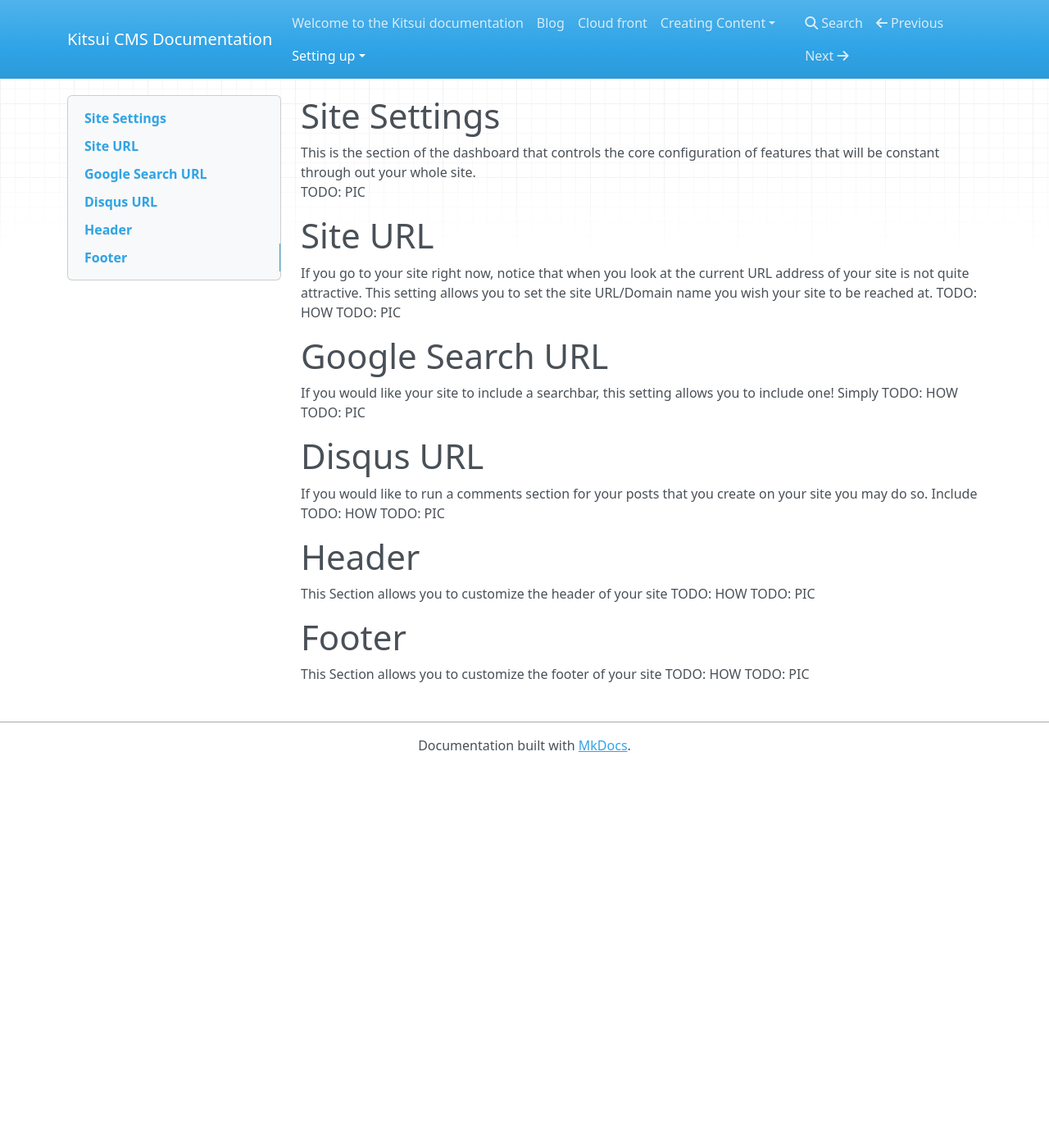
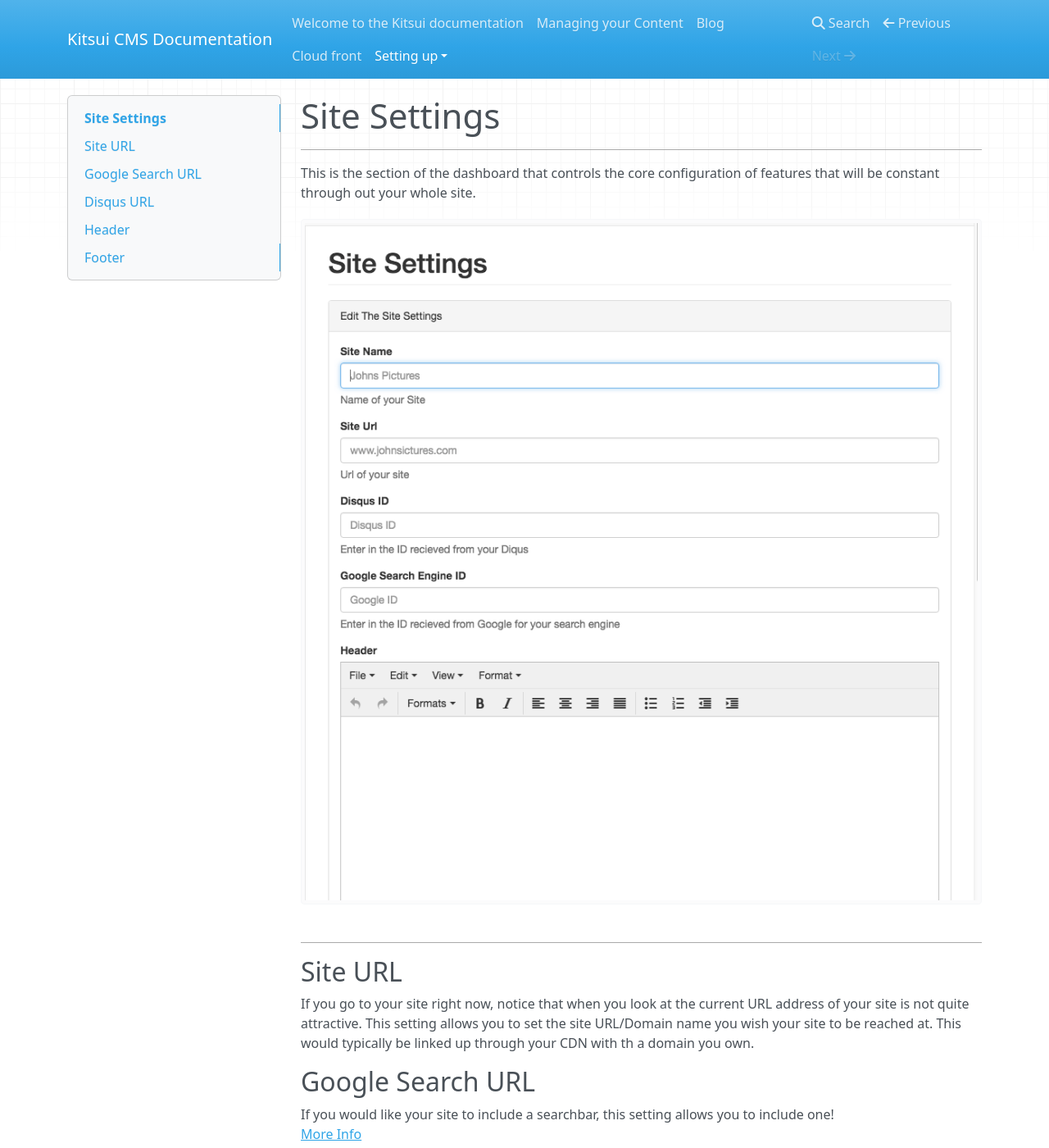
Before and after one commit to Kitsui/aws-cms-doc, an MkDocs documentation site: the page built from docs/Setting up/site-settings.md, in a window 1280 px wide and 1400 px high. Shown: the whole window at 82% size. Built offline with MkDocs 1.6.1, drawn with Linux system fonts in a browser that asks for light colours; nearby versions of some CDN libraries; some of the changed text lies outside the part shown.

Commit message:
added linking between pages and manage content page

````diff
--- /dev/null
+++ b/docs/Managing Content.md
@@ -0,0 +1,39 @@
+# Managing your Content
+<hr>
+
+## Create
+To Create content, navigate to **Create Content** on the navigation bar and select either
+to create a new post, page or upload an image.
+![createContent](../img/createPage.png)
+<hr>
+
+## View
+To View content created, navigate to **View Content** on the navigation bar and select either the
+pages or posts item in the drop down menu.
+![viewContent](../img/menuViewContent.png)
+
+
+```
+Note : unfortunately viewing images has not been implemented as of yet.
+```
+<hr>
+
+## Delete
+To Delete content, follow the same steps as the View instructions. hen when viewing the list of content
+click on the **Delete Button**.
+![viewContent](../img/pagesTable.png)
+<hr>
+
+
+## Edit
+To Edit, follow the same steps as the View instructions. Then when viewing the list of content
+click on the **Hyperlink** text in the left most column of the row item you wish to edit.
+You will be brought to the edit panel and you will be able to make your changes accordingly and
+then click the **Publish Button** to finalise your changes.
+![viewContent](../img/pagesTable.png)
+<hr>
+
+
+### Awesome Content Managing!
+**Lets Something**
+[<< Site Settings](Setting up/site-settings.md)
--- a/docs/Setting up/site-settings.md
+++ b/docs/Setting up/site-settings.md
@@ -1,30 +1,33 @@
 #Site Settings
+<hr>
 This is the section of the dashboard that controls the core configuration of
 features that will be constant through out your whole site.
-TODO: PIC
+![Site-Settings](../img/siteSettings.png)
+<hr>
 
-#Site URL
+##Site URL
 If you go to your site right now, notice that when you look at the current URL address
 of your site is not quite attractive. This setting allows you to set the site URL/Domain
-name you wish your site to be reached at. TODO: HOW
-TODO: PIC
+name you wish your site to be reached at. This would typically be linked up through your CDN
+with th a domain you own.
 
-#Google Search URL
+##Google Search URL
 If you would like your site to include a searchbar, this setting allows you to include one!
-Simply TODO: HOW
-TODO: PIC
+[More Info](https://support.google.com/customsearch/answer/2630969?hl=en)
 
-#Disqus URL
+##Disqus URL
 If you would like to run a comments section for your posts that you create on your site you
-may do so. Include TODO: HOW
-TODO: PIC
+may do so.
+[Get Started Here](https://disqus.com/)
 
-#Header
+##Header
 This Section allows you to customize the header of your site
-TODO: HOW
-TODO: PIC
 
-#Footer
+##Footer
 This Section allows you to customize the footer of your site
-TODO: HOW
-TODO: PIC
+
+
+### Nice Structure!
+**Now Lets add some content!**
+[Managing Your Content >>](../Managing Content.md)
+[<< Installation](installation.md)
````
Also changed, not shown: docs/Creating Content/page.md (deleted, +0 -1 lines), docs/Setting up/Users and Roles.md (added, +6 -0 lines), docs/Setting up/installation.md (+2 -2 lines), docs/Setting up/role.md (deleted, +0 -1 lines), docs/Setting up/user.md (deleted, +0 -1 lines), docs/index.md (+1 -11 lines), docs/Creating Content/blog.md (deleted), docs/img/ImageUpload.png (added), docs/img/createPage.png (added), docs/img/createRole.png (added), docs/img/createUser.png (added), docs/img/menuCreateContent.png (added), docs/img/menuViewContent.png (added), docs/img/menuViewUsers.png (added), 4 more files.
